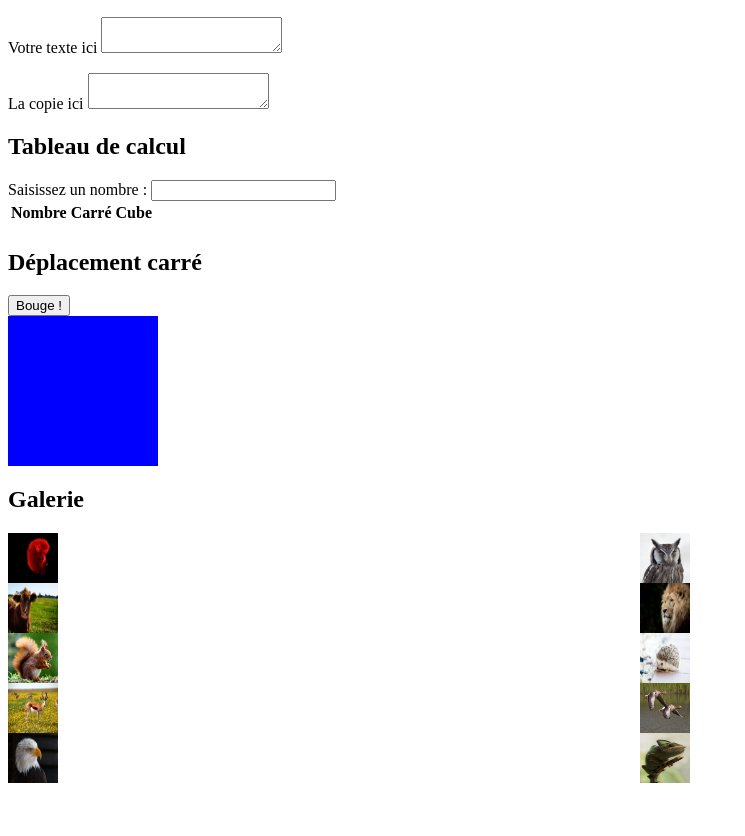
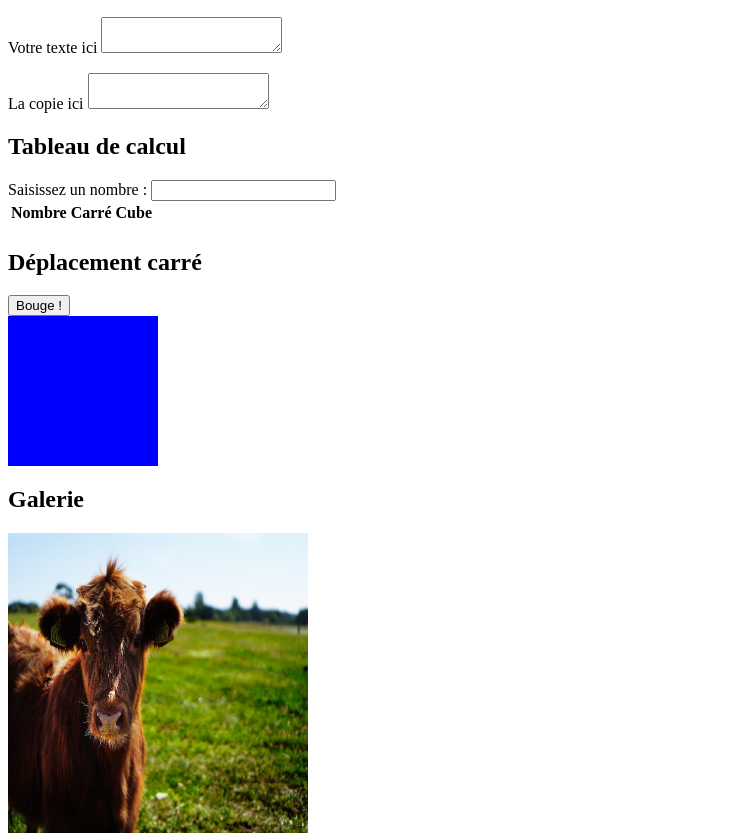
Before and after one commit to FlorentMaury/Debut-Javascript-Cloud-Campus, a plain HTML site: page index.html in a window 1280 px wide. Shown: the part 110-946 px from the top of the page, without its empty margins (0-745 px from the left). Before the commit the page ends 901 px from the top, so only its background shows below. Drawn offline with Linux system fonts and the light colour scheme.

Commit message:
AJout du quatrièeme exercice.

```diff
--- a/index.html
+++ b/index.html
@@ -50,19 +50,21 @@
 
     <h2>Galerie</h2>
 
-    <div></div>
+    <div>
+        <img class="big" src="./src/pexels-pixabay-162240.jpg" alt="" style="width: 300px; height: 300px;" >
+    </div>
 
     <div style="display: grid; grid-template-columns: repeat(2, 1fr);">
-        <img class="img1" style="width: 50px; height: 50px;" src="./src/pexels-chevanon-photography-325044.jpg" alt="">
-        <img class="img2" style="width: 50px; height: 50px;" src="./src/pexels-mark-broadhurst-106686.jpg" alt="">
-        <img class="img3" style="width: 50px; height: 50px;" src="./src/pexels-pixabay-162240.jpg" alt="">
-        <img class="img4" style="width: 50px; height: 50px;" src="./src/pexels-pixabay-33045.jpg" alt="">
-        <img class="img5" style="width: 50px; height: 50px;" src="./src/pexels-pixabay-47547.jpg" alt="">
-        <img class="img6" style="width: 50px; height: 50px;" src="./src/pexels-pixabay-50577.jpg" alt="">
-        <img class="img7" style="width: 50px; height: 50px;" src="./src/pexels-pixabay-52961.jpg" alt="">
-        <img class="img8" style="width: 50px; height: 50px;" src="./src/pexels-pixabay-53531.jpg" alt="">
-        <img class="img9" style="width: 50px; height: 50px;" src="./src/pexels-pixabay-53581.jpg" alt="">
-        <img class="img10" style="width: 50px; height: 50px;" src="./src/pexels-pixabay-62289.jpg" alt="">
+        <img class="small img1" style="width: 50px; height: 50px;" src="./src/pexels-chevanon-photography-325044.jpg" alt="">
+        <img class="small img2" style="width: 50px; height: 50px;" src="./src/pexels-mark-broadhurst-106686.jpg" alt="">
+        <img class="small img3" style="width: 50px; height: 50px;" src="./src/pexels-pixabay-162240.jpg" alt="">
+        <img class="small img4" style="width: 50px; height: 50px;" src="./src/pexels-pixabay-33045.jpg" alt="">
+        <img class="small img5" style="width: 50px; height: 50px;" src="./src/pexels-pixabay-47547.jpg" alt="">
+        <img class="small img6" style="width: 50px; height: 50px;" src="./src/pexels-pixabay-50577.jpg" alt="">
+        <img class="small img7" style="width: 50px; height: 50px;" src="./src/pexels-pixabay-52961.jpg" alt="">
+        <img class="small img8" style="width: 50px; height: 50px;" src="./src/pexels-pixabay-53531.jpg" alt="">
+        <img class="small img9" style="width: 50px; height: 50px;" src="./src/pexels-pixabay-53581.jpg" alt="">
+        <img class="small img10" style="width: 50px; height: 50px;" src="./src/pexels-pixabay-62289.jpg" alt="">
     </div>
 
 
--- a/script.js
+++ b/script.js
@@ -514,3 +514,19 @@ squareButton.addEventListener('click', () => {
 
 
         // // EXERCICE QUATRE.
+
+let big           = document.querySelector('.big');
+let small         = document.querySelectorAll('.small');
+
+small.forEach(image => {
+        image.style.border = "1px solid transparent";
+        image.addEventListener('click', displayImg);
+});
+
+function displayImg(event) {
+        small.forEach(image => {
+                image.style.border = "1px solid transparent";
+        });
+        big.src = event.target.src;
+        event.target.style.border = "1px solid red";
+};
```
